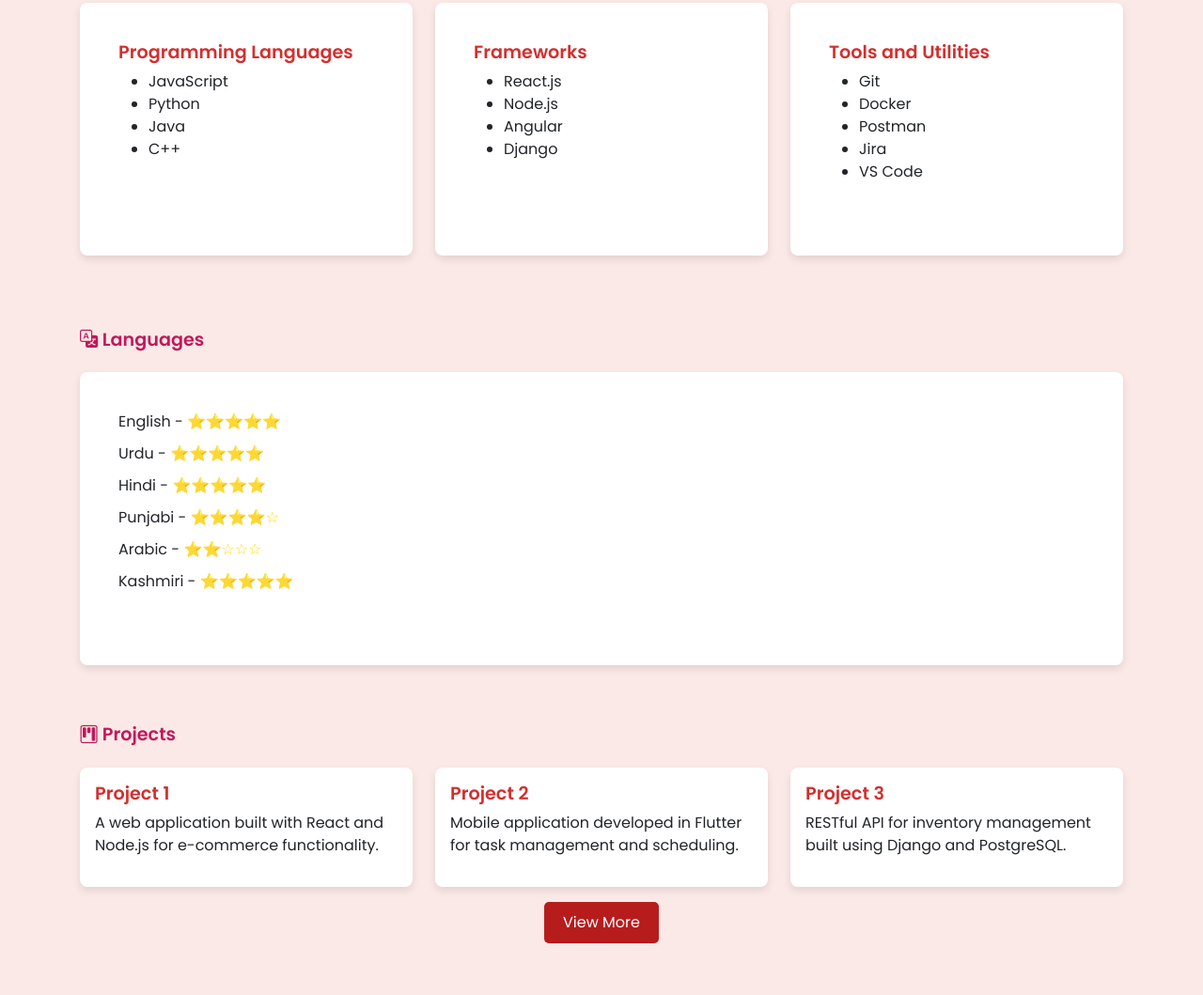
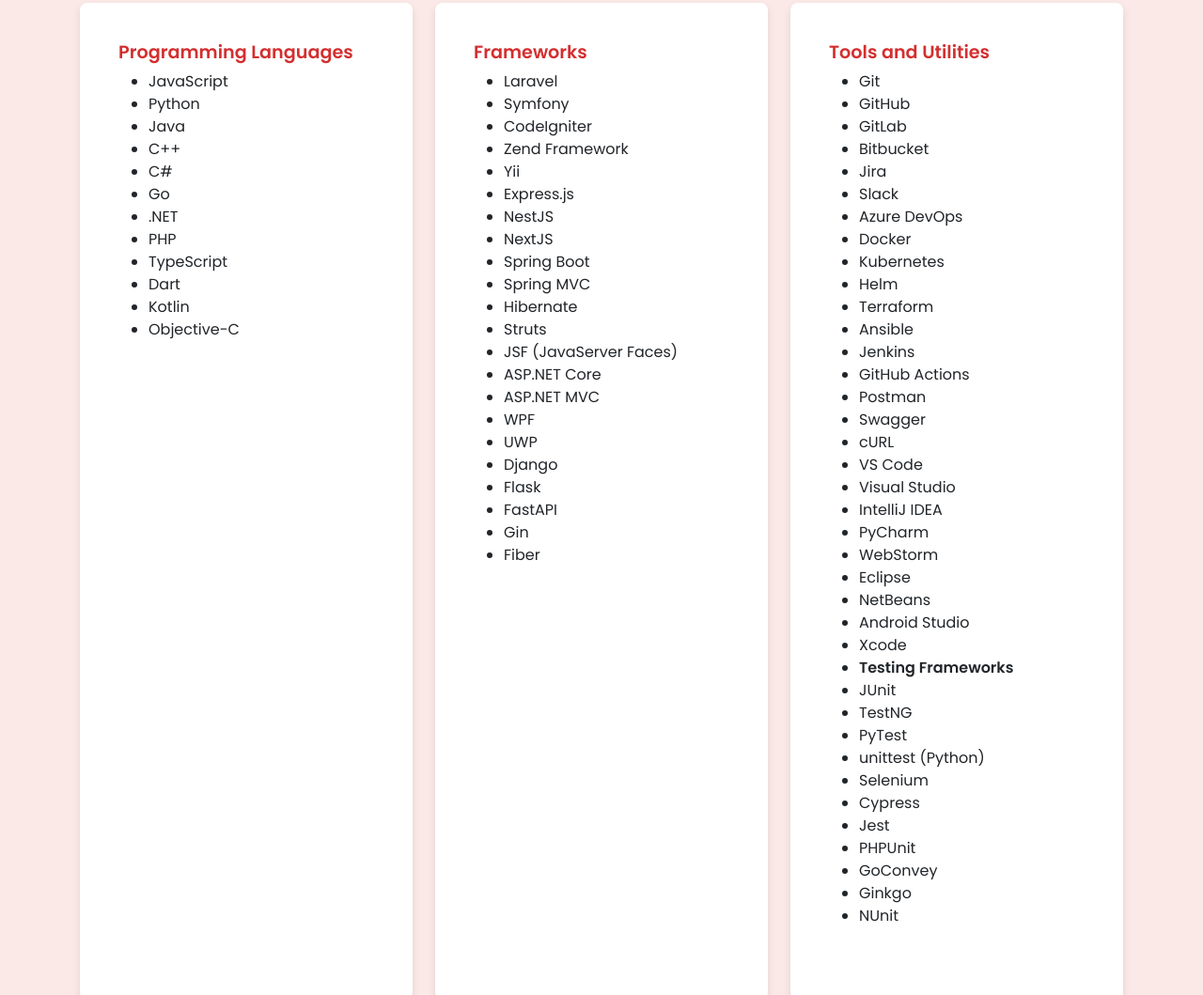
Before and after one commit to waseeldev/MY-CV-Website, a plain HTML site: page index.html in a window 1280 px wide. Shown: the part 3863-4922 px from the top of the page at 94% size. Drawn offline with nearby package versions, Linux system fonts and the light colour scheme.

Commit message:
Update index.html

```diff
--- a/index.html
+++ b/index.html
@@ -384,6 +384,14 @@
                             <li>Python</li>
                             <li>Java</li>
                             <li>C++</li>
+                            <li>C#</li>
+                            <li>Go</li>
+                            <li>.NET</li>
+                            <li>PHP</li>
+                            <li>TypeScript</li>
+                            <li>Dart</li>
+                            <li>Kotlin</li>
+                            <li>Objective-C</li>
                         </ul>
                     </div>
                 </div>
@@ -393,11 +401,43 @@
                     <div class="card-body">
                         <h5>Frameworks</h5>
                        <ul>
-                            <li>React.js</li>
-                            <li>Node.js</li>
-                            <li>Angular</li>
+                            <!-- PHP Frameworks -->
+                            <li>Laravel</li>
+                            <li>Symfony</li>
+                            <li>CodeIgniter</li>
+                            <li>Zend Framework</li>
+                            <li>Yii</li>
+
+                            <!-- Node.js Frameworks -->
+                            <li>Express.js</li>
+                            <li>NestJS</li>
+                            <li>NextJS</li>
+
+                            <!-- Java Frameworks -->
+                            <li>Spring Boot</li>
+                            <li>Spring MVC</li>
+                            <li>Hibernate</li>
+                            <li>Struts</li>
+                            <li>JSF (JavaServer Faces)</li>
+
+
+                            <!-- C# / .NET Frameworks -->
+                            <li>ASP.NET Core</li>
+                            <li>ASP.NET MVC</li>
+                            <li>WPF</li>
+                            <li>UWP</li>
+
+
+                            <!-- Python Frameworks -->
                             <li>Django</li>
+                            <li>Flask</li>
+                            <li>FastAPI</li>
+
+                            <!-- Go Frameworks -->
+                            <li>Gin</li>
+                            <li>Fiber</li>
                         </ul>
+
                     </div>
                 </div>
             </div>
@@ -406,12 +446,55 @@
                     <div class="card-body">
                         <h5>Tools and Utilities</h5>
                      <ul>
+                        <!-- Version Control & Collaboration Tools -->
                         <li>Git</li>
+                        <li>GitHub</li>
+                        <li>GitLab</li>
+                        <li>Bitbucket</li>
+                        <li>Jira</li>
+                        <li>Slack</li>
+                        <li>Azure DevOps</li>
+
+                        <!-- Containerization & DevOps Tools -->
                         <li>Docker</li>
+                        <li>Kubernetes</li>
+                        <li>Helm</li>
+                        <li>Terraform</li>
+                        <li>Ansible</li>
+                        <li>Jenkins</li>
+                        <li>GitHub Actions</li>
+
+                        <!-- API & Debugging Tools -->
                         <li>Postman</li>
-                            <li>Jira</li>
+                        <li>Swagger</li>
+                        <li>cURL</li>
+
+                        <!-- Code Editors & IDEs -->
                         <li>VS Code</li>
+                        <li>Visual Studio</li>
+                        <li>IntelliJ IDEA</li>
+                        <li>PyCharm</li>
+                        <li>WebStorm</li>
+                        <li>Eclipse</li>
+                        <li>NetBeans</li>
+                        <li>Android Studio</li>
+                        <li>Xcode</li>
+
+                        <!-- Testing Frameworks -->
+                        <li><strong>Testing Frameworks</strong></li>
+                        <li>JUnit</li>
+                        <li>TestNG</li>
+                        <li>PyTest</li>
+                        <li>unittest (Python)</li>
+                        <li>Selenium</li>
+                        <li>Cypress</li>
+                        <li>Jest</li>
+                        <li>PHPUnit</li>
+                        <li>GoConvey</li>
+                        <li>Ginkgo</li>
+                        <li>NUnit</li>
                     </ul>
+
                     </div>
                 </div>
             </div>
@@ -431,7 +514,7 @@
                             <li>Hindi - <span class="language-rating">⭐⭐⭐⭐⭐</span></li>
                             <li>Punjabi - <span class="language-rating">⭐⭐⭐⭐☆</span></li>
                             <li>Arabic - <span class="language-rating">⭐⭐☆☆☆</span></li>
-                            <li>Kashmiri - <span class="language-rating">⭐⭐⭐⭐⭐</span></li>
+
                         </ul>
                     </div>
                 </div>
```
Lines whose indentation alone changed are shown as unchanged.
